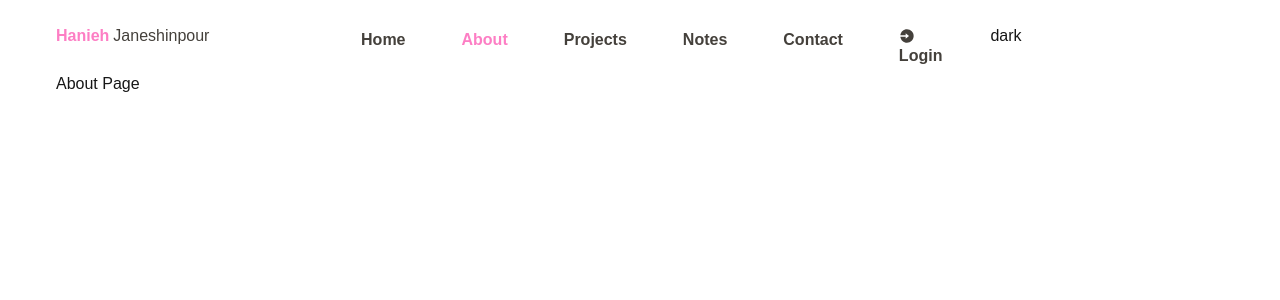
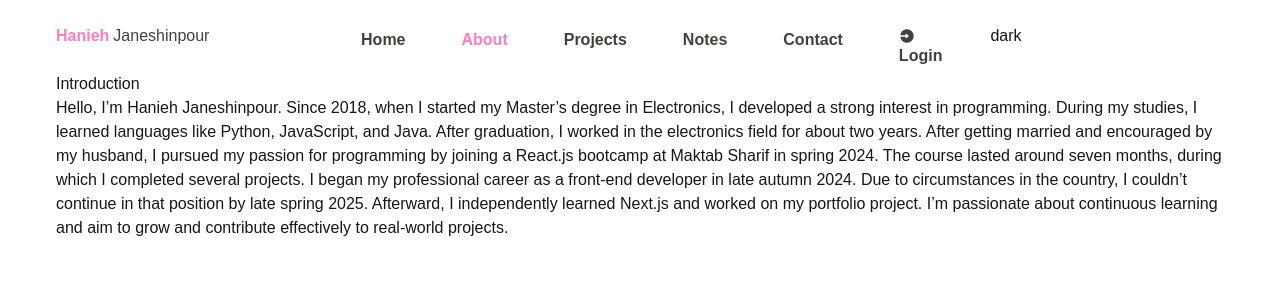
Before and after one commit to haniejnsh/portfolio-nextjs, a Next.js app: page /about in a window 1280 px wide. Shown: the top 300 px of the page. Built offline with nearby package versions, Linux system fonts and the light colour scheme; no server answers.

Commit message:
complete crud2

```diff
--- a/app/(frontend)/about/page.tsx
+++ b/app/(frontend)/about/page.tsx
@@ -1,5 +1,30 @@
 export default function AboutPage() {
   return (
-    <div>About Page</div>
+    <div>
+      <div>
+        <h2>Introduction</h2>
+        <p>
+          Hello, I’m Hanieh Janeshinpour.
+
+          Since 2018, when I started my Master’s degree in Electronics, I developed a strong interest in programming. During my studies, I learned languages like Python, JavaScript, and Java.
+
+          After graduation, I worked in the electronics field for about two years. After getting married and encouraged by my husband, I pursued my passion for programming by joining a React.js bootcamp at Maktab Sharif in spring 2024. The course lasted around seven months, during which I completed several projects.
+
+          I began my professional career as a front-end developer in late autumn 2024. Due to circumstances in the country, I couldn’t continue in that position by late spring 2025. Afterward, I independently learned Next.js and worked on my portfolio project.
+
+          I’m passionate about continuous learning and aim to grow and contribute effectively to real-world projects.</p>
+        {/* <p>
+          سلام، من هانیه جانشین‌پور هستم.
+
+            از سال ۱۳۹۷ وقتی وارد مقطع کارشناسی ارشد الکترونیک شدم، علاقه‌ام به برنامه‌نویسی بیشتر شد. در طول تحصیلم، زبان‌هایی مثل پایتون، جاوااسکریپت و جاوا را یاد گرفتم.
+
+            پس از فارغ‌التحصیلی، حدود دو سال در حوزه الکترونیک کار کردم. بعد از ازدواج و با تشویق همسرم، به دنبال هدفم در برنامه‌نویسی رفتم و در بهار ۱۴۰۳ در بوت‌کمپ ریکت جی‌اس مکتب شریف شرکت کردم. این دوره حدود هفت ماه طول کشید و پروژه‌های متعددی انجام دادم.
+
+            کار حرفه‌ای‌ام را به عنوان توسعه‌دهنده فرانت‌اند از اواخر پاییز ۱۴۰۳ شروع کردم، اما به دلیل شرایط کشور، اواخر بهار ۱۴۰۴ فرصت ادامه کار نداشتم. سپس به صورت مستقل نکست جی‌اس را یاد گرفتم و روی پروژه پورتفولیوی خودم کار کردم.
+
+            من به یادگیری مداوم علاقه‌مندم و هدفم رشد و مشارکت در پروژه‌های واقعی است.
+        </p> */}
+      </div>
+    </div>
   )
 }
```
